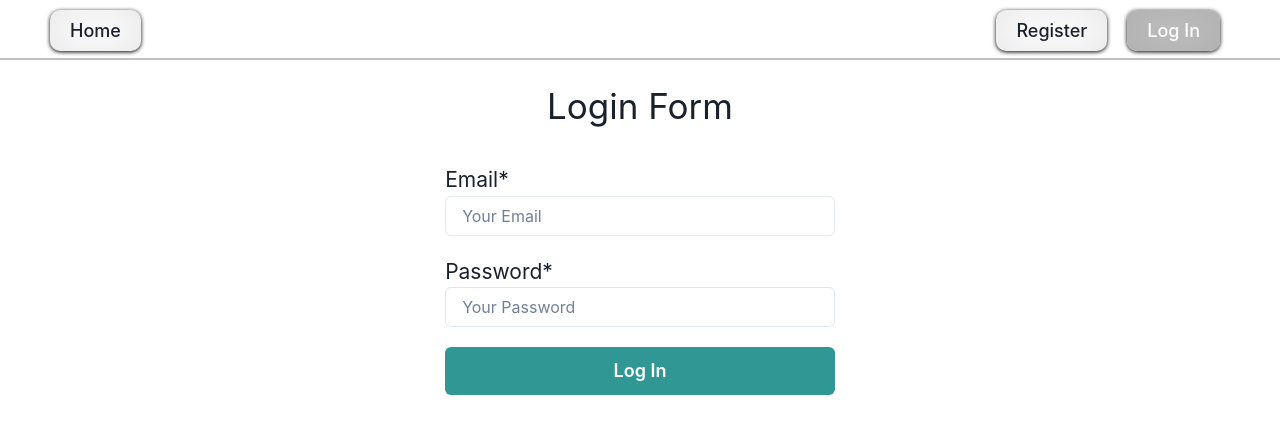
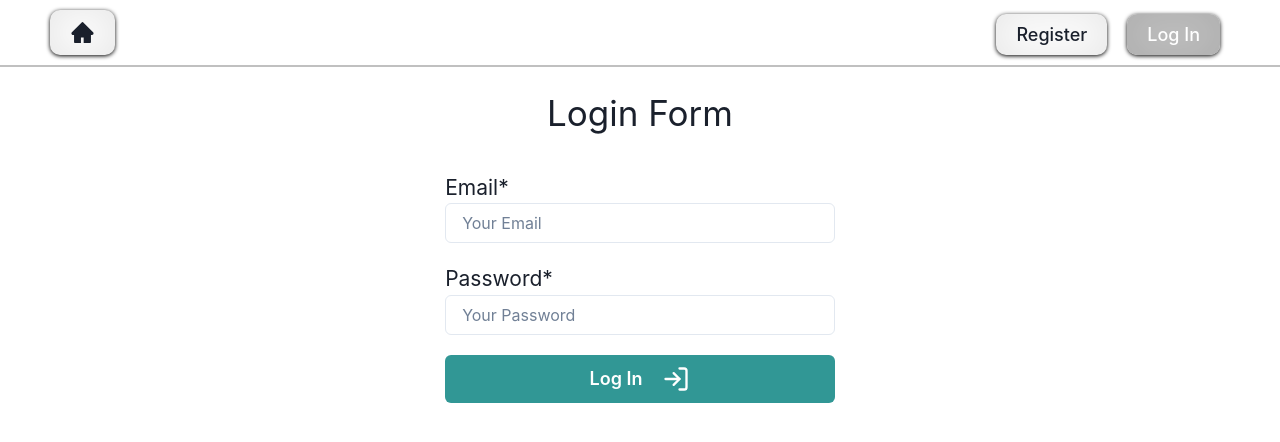
Before and after one commit to virvaiva/goit-react-hw-08-phonebook, a React (Create React App) app: page /goit-react-hw-08-phonebook/login in a window 1280 px wide. Shown: the top 442 px of the page. Built offline with nearby package versions, Linux system fonts and the light colour scheme.

Commit message:
add style

```diff
--- a/src/components/LoginForm/LoginForm.jsx
+++ b/src/components/LoginForm/LoginForm.jsx
@@ -3,6 +3,7 @@ import { useDispatch, useSelector } from 'react-redux';
 import { logIn } from 'redux/auth/operations';
 import { selectLogInError } from 'redux/auth/selectors';
 import { updateErrorLogIn } from 'redux/auth/slice';
+import { FiLogIn } from 'react-icons/fi';
 
 import { Button, Input, Box, Flex, Text } from '@chakra-ui/react';
 
@@ -68,6 +69,9 @@ const LoginForm = () => {
 
           <Button width="100%" colorScheme="teal" size="lg" type="submit">
             Log In
+            <Box ml="5">
+              <FiLogIn size={28} />
+            </Box>
           </Button>
         </form>
       </Flex>
--- a/src/components/Navigation/Navigation.jsx
+++ b/src/components/Navigation/Navigation.jsx
@@ -1,12 +1,15 @@
 import { useAuth } from 'hooks/useAuth';
 import * as SC from './Navigation.styled';
+import { AiFillHome } from 'react-icons/ai';
 
 export const Navigation = () => {
   const { isLoggedIn } = useAuth();
 
   return (
     <SC.Nav>
-      <SC.StyledLink to="/">Home</SC.StyledLink>
+      <SC.StyledLink to="/">
+        <AiFillHome size={25} />
+      </SC.StyledLink>
       {isLoggedIn && <SC.StyledLink to="/contacts">Phonebook</SC.StyledLink>}
     </SC.Nav>
   );
--- a/src/components/Navigation/Navigation.styled.js
+++ b/src/components/Navigation/Navigation.styled.js
@@ -4,6 +4,9 @@ export const Nav = styled.div`
   margin-right: 10px;
 `;
 export const StyledLink = styled(NavLink)`
+  display: flex;
+  align-items: center;
+
   text-decoration: none;
   font-size: 18px;
   font-weight: 500;
--- a/src/components/RegisterForm/RegisterForm.jsx
+++ b/src/components/RegisterForm/RegisterForm.jsx
@@ -2,6 +2,7 @@ import { useDispatch } from 'react-redux';
 import { register } from 'redux/auth/operations';
 
 import { Button, Input, Box, Flex, Text } from '@chakra-ui/react';
+import { GiArchiveRegister } from 'react-icons/gi';
 
 export const RegisterForm = () => {
   const dispatch = useDispatch();
@@ -64,6 +65,9 @@ export const RegisterForm = () => {
 
           <Button width="100%" colorScheme="teal" size="lg" type="submit">
             Register
+            <Box ml="5">
+              <GiArchiveRegister size={28} />
+            </Box>
           </Button>
         </form>
       </Flex>
```
